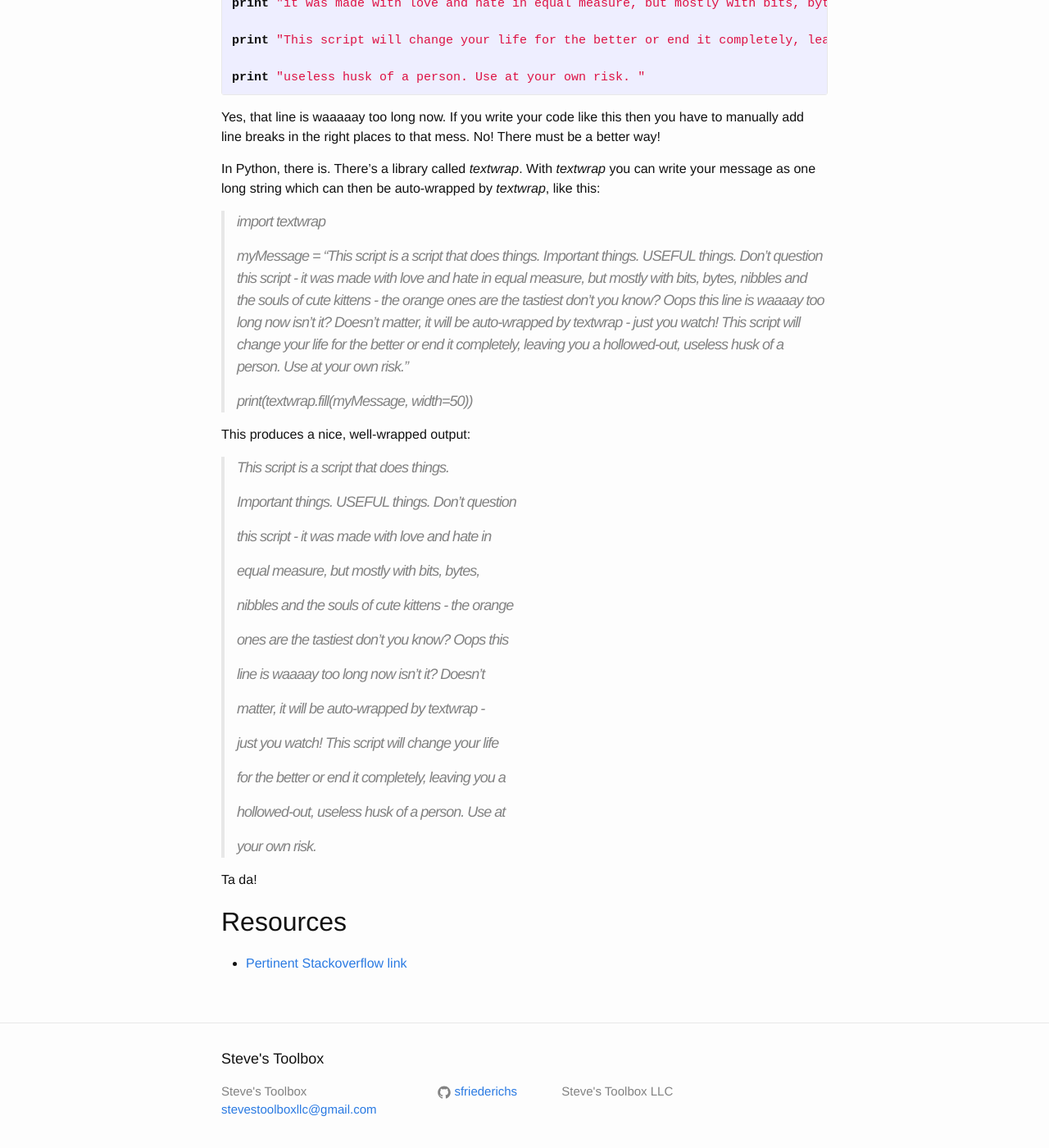
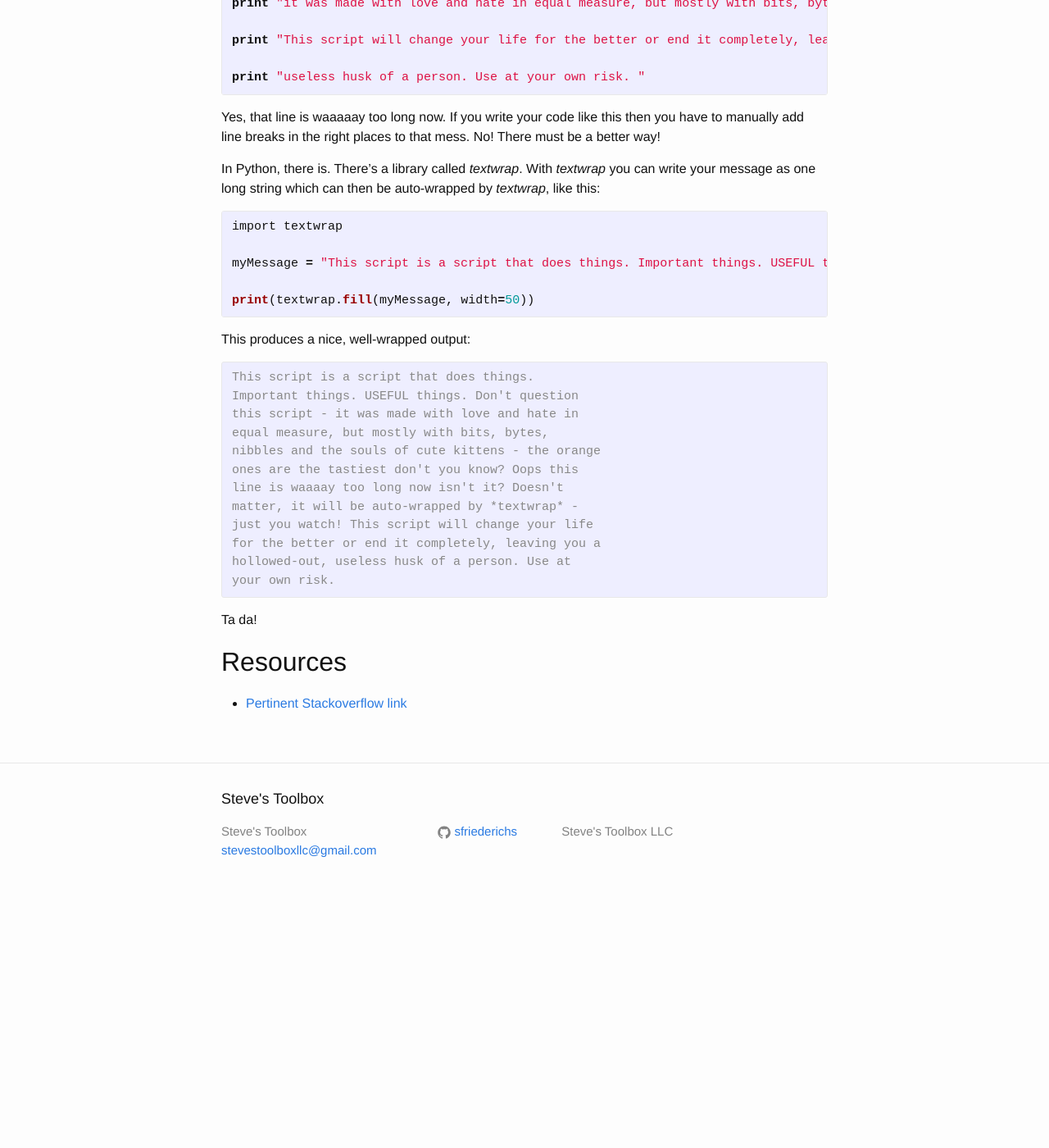
Before and after one commit to sfriederichs/sfriederichs.github.io, a Jekyll site: the page built from _posts/2017-08-07-Python-Auto-Wrap.md, in a window 1280 px wide and 1400 px high, scrolled down 1472 px. Shown: the whole window at 82% size. Built offline with Jekyll 4.4.1, drawn with Linux system fonts in a browser that asks for light colours; after the commit the page ends 2580 px from its top, so only the background shows below that.

Commit message:
Committing a minor change before a major change

```diff
--- a/_posts/2017-08-07-Python-Auto-Wrap.md
+++ b/_posts/2017-08-07-Python-Auto-Wrap.md
@@ -7,6 +7,7 @@ categories: how-to Python
 ---
 
 I'm doing a lot of work with command-line Python scripts, so I need to format my text all pretty-like. One particular example of this is the 'help' function for command-line tools which generally produces something like this:
+
 {% highlight console %}
 Generic Tool v0.1
 
@@ -69,37 +70,30 @@ Yes, that line is waaaaay too long now. If you write your code like this then yo
 
 In Python, there is. There's a library called *textwrap*. With *textwrap* you can write your message as one long string which can then be auto-wrapped by *textwrap*, like this:
 
-> import textwrap
->
-> myMessage = "This script is a script that does things. Important things. USEFUL things. Don't question this script - it was made with love and hate in equal measure, but mostly with bits, bytes, nibbles and the souls of cute kittens - the orange ones are the tastiest don't you know? Oops this line is waaaay too long now isn't it? Doesn't matter, it will be auto-wrapped by *textwrap* - just you watch! This script will change your life for the better or end it completely, leaving you a hollowed-out, useless husk of a person. Use at your own risk."
->
-> print(textwrap.fill(myMessage, width=50))
+{% highlight python %}
+import textwrap
+
+myMessage = "This script is a script that does things. Important things. USEFUL things. Don't question this script - it was made with love and hate in equal measure, but mostly with bits, bytes, nibbles and the souls of cute kittens - the orange ones are the tastiest don't you know? Oops this line is waaaay too long now isn't it? Doesn't matter, it will be auto-wrapped by *textwrap* - just you watch! This script will change your life for the better or end it completely, leaving you a hollowed-out, useless husk of a person. Use at your own risk."
+
+print(textwrap.fill(myMessage, width=50))
+{% endhighlight %}
 
 This produces a nice, well-wrapped output:
 
-> This script is a script that does things.
->
-> Important things. USEFUL things. Don't question
->
-> this script - it was made with love and hate in
->
-> equal measure, but mostly with bits, bytes,
->
-> nibbles and the souls of cute kittens - the orange
->
-> ones are the tastiest don't you know? Oops this
->
-> line is waaaay too long now isn't it? Doesn't
->
-> matter, it will be auto-wrapped by *textwrap* -
->
-> just you watch! This script will change your life
->
-> for the better or end it completely, leaving you a
->
-> hollowed-out, useless husk of a person. Use at
->
-> your own risk.
+{% highlight console %}
+This script is a script that does things.
+Important things. USEFUL things. Don't question
+this script - it was made with love and hate in
+equal measure, but mostly with bits, bytes,
+nibbles and the souls of cute kittens - the orange
+ones are the tastiest don't you know? Oops this
+line is waaaay too long now isn't it? Doesn't
+matter, it will be auto-wrapped by *textwrap* -
+just you watch! This script will change your life
+for the better or end it completely, leaving you a
+hollowed-out, useless husk of a person. Use at
+your own risk.
+{% endhighlight %}
 
 Ta da!
 
```
